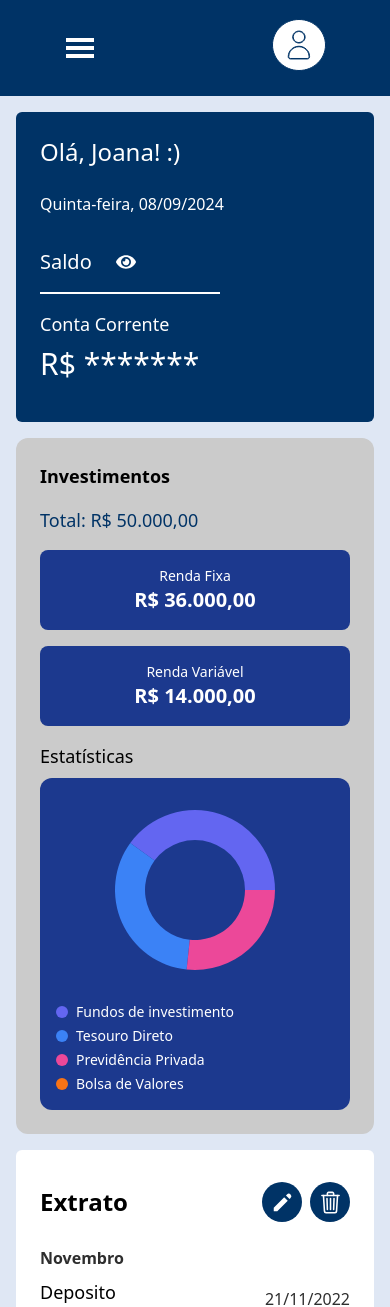
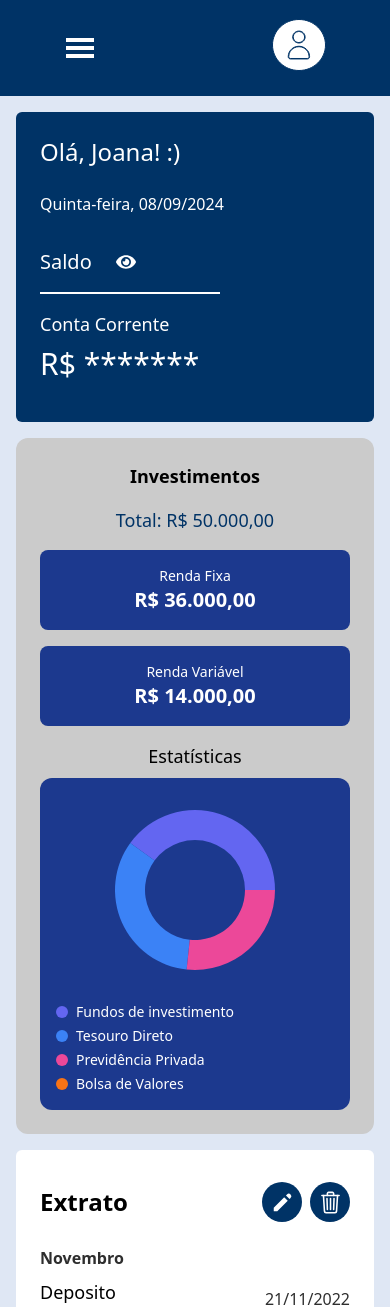
Before and after one commit to FIAP-GRUPO-7/tech-challenge, a Next.js app: page /investimentos in a window 390 px wide. Shown: the top 1307 px of the page. Built offline with nearby package versions, Linux system fonts and the light colour scheme.

Commit message:
feat: responsividade labels

```diff
--- a/src/components/InvestmentChart.tsx
+++ b/src/components/InvestmentChart.tsx
@@ -19,7 +19,7 @@
 
 export default function InvestmentChart() {
   return (
-    <div className="flex flex-col gap-2">
+    <div className="flex flex-col gap-2 text-center md:text-left">
       <h3 className="text-lg text-preto">Estatísticas</h3>
       <div className="bg-blue-900 p-4 rounded-xl">
         <div className="md:flex md:items-center md:justify-center md:gap-4">
--- a/src/components/InvestmentSection.tsx
+++ b/src/components/InvestmentSection.tsx
@@ -3,7 +3,7 @@
 export default function InvestmentSection() {
   return (
     <section className="bg-cinza-escuro p-6 rounded-xl">
-      <div className="flex flex-col gap-4">
+      <div className="flex flex-col gap-4 text-center md:text-left">
         <h2 className="text-lg font-semibold">Investimentos</h2>
         <p className="text-lg font-inter text-azul-escuro">Total: R$ 50.000,00</p>
       </div>
```
